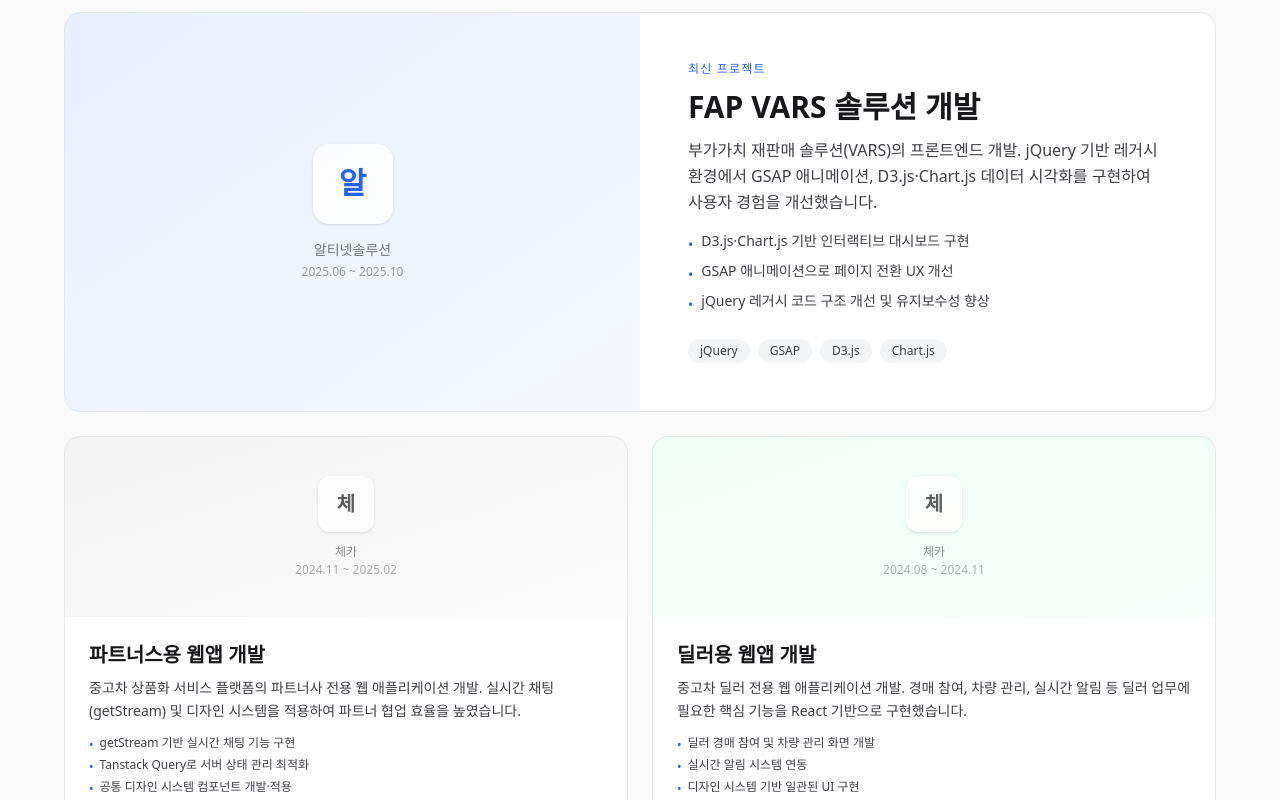
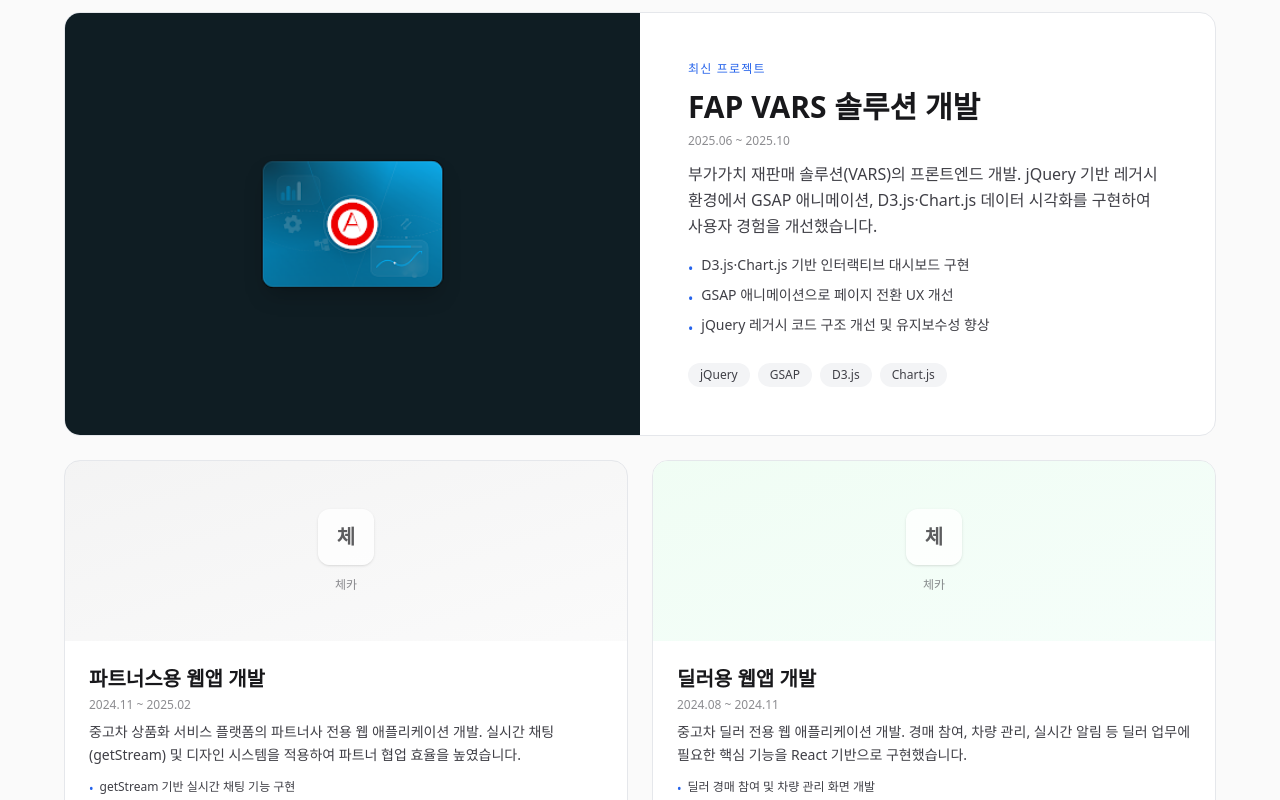
Before and after one commit to sharekim93/portfolio-2026, a Next.js app: page / in a window 1280 px wide. Shown: the part 1060-1860 px from the top of the page. Built offline with nearby package versions, Linux system fonts and the light colour scheme.

Commit message:
VARS 이미지 변경

```diff
--- a/src/components/projects.tsx
+++ b/src/components/projects.tsx
@@ -1,6 +1,7 @@
 import { ArrowUpRight } from "lucide-react";
 import { Reveal } from "./reveal";
 import { projects } from "@/lib/data";
+import Image from "next/image";
 
 export function Projects() {
   const featured = projects.find((p) => p.featured);
@@ -24,8 +25,16 @@ export function Projects() {
               <div className="group block bg-white border border-gray-200 rounded-2xl overflow-hidden hover:border-accent/30 hover:shadow-lg transition-all duration-300">
                 <div className="grid md:grid-cols-2 gap-0">
                   <div
-                    className={`bg-gradient-to-br ${featured.gradient} p-8 sm:p-12 flex items-center justify-center min-h-[280px]`}
+                    className={`bg-gradient-to-br ${featured.gradient} p-8 sm:p-12 flex items-center justify-center min-h-[280px] relative overflow-hidden`}
                   >
+                    {featured.image ? (
+                      <Image
+                        src={featured.image}
+                        alt={featured.title}
+                        fill
+                        className="object-cover"
+                      />
+                    ) : (
                       <div className="text-center">
                         <div className="w-20 h-20 bg-white/80 rounded-2xl flex items-center justify-center mx-auto mb-4 shadow-sm">
                           <span className="font-heading font-black text-3xl text-accent">
@@ -35,18 +44,19 @@ export function Projects() {
                         <p className="text-sm font-medium text-secondary/70">
                           {featured.company}
                         </p>
-                      <p className="text-xs text-secondary/50 mt-1">
-                        {featured.period}
-                      </p>
                       </div>
+                    )}
                   </div>
                   <div className="p-8 sm:p-12 flex flex-col justify-center">
                     <span className="text-accent text-xs font-medium uppercase tracking-widest mb-3">
                       {featured.label}
                     </span>
-                    <h3 className="font-heading font-bold text-2xl sm:text-3xl text-primary mb-3">
+                    <h3 className="font-heading font-bold text-2xl sm:text-3xl text-primary mb-2">
                       {featured.title}
                     </h3>
+                    <p className="text-xs text-secondary/60 mb-3">
+                      {featured.period}
+                    </p>
                     <p className="text-secondary leading-relaxed mb-4">
                       {featured.description}
                     </p>
@@ -83,8 +93,16 @@ export function Projects() {
             <Reveal key={project.title} delay={i * 100}>
               <div className="group block bg-white border border-gray-200 rounded-2xl overflow-hidden hover:border-accent/30 hover:shadow-lg transition-all duration-300 h-full">
                 <div
-                  className={`bg-gradient-to-br ${project.gradient} p-8 flex items-center justify-center min-h-[180px]`}
+                  className={`bg-gradient-to-br ${project.gradient} p-8 flex items-center justify-center min-h-[180px] relative overflow-hidden`}
                 >
+                  {project.image ? (
+                    <Image
+                      src={project.image}
+                      alt={project.title}
+                      fill
+                      className="object-cover"
+                    />
+                  ) : (
                     <div className="text-center">
                       <div className="w-14 h-14 bg-white/80 rounded-xl flex items-center justify-center mx-auto mb-3 shadow-sm">
                         <span className="font-heading font-black text-xl text-primary/70">
@@ -94,15 +112,16 @@ export function Projects() {
                       <p className="text-xs font-medium text-secondary/60">
                         {project.company}
                       </p>
-                    <p className="text-xs text-secondary/40 mt-0.5">
+                    </div>
+                  )}
+                </div>
+                <div className="p-6">
+                  <h3 className="font-heading font-bold text-xl text-primary mb-1">
+                    {project.title}
+                  </h3>
+                  <p className="text-xs text-secondary/60 mb-2">
                     {project.period}
                   </p>
-                  </div>
-                </div>
-                <div className="p-6">
-                  <h3 className="font-heading font-bold text-xl text-primary mb-2">
-                    {project.title}
-                  </h3>
                   <p className="text-sm text-secondary leading-relaxed mb-3">
                     {project.description}
                   </p>
--- a/src/lib/data.ts
+++ b/src/lib/data.ts
@@ -9,6 +9,7 @@ export interface Project {
   featured?: boolean;
   label?: string;
   gradient: string;
+  image?: string;
 }
 
 export interface Experience {
@@ -56,6 +57,7 @@ export const projects: Project[] = [
     featured: true,
     label: "최신 프로젝트",
     gradient: "from-accent/10 to-accent/5",
+    image: "/projects/fap-ansible-dashboard.png",
   },
   {
     title: "파트너스용 웹앱 개발",
```
Also changed, not shown: public/projects/fap-ansible-dashboard.png (added). Lines whose indentation alone changed are shown as unchanged.
